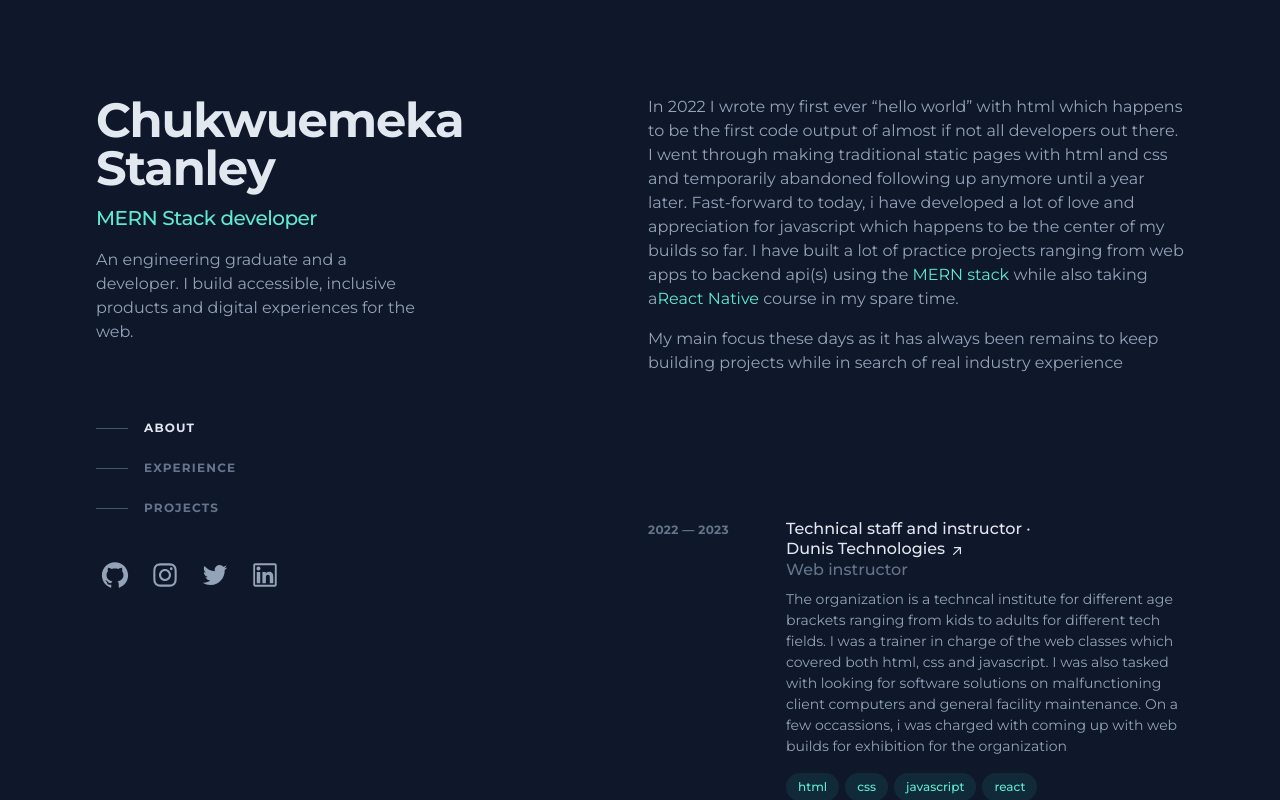
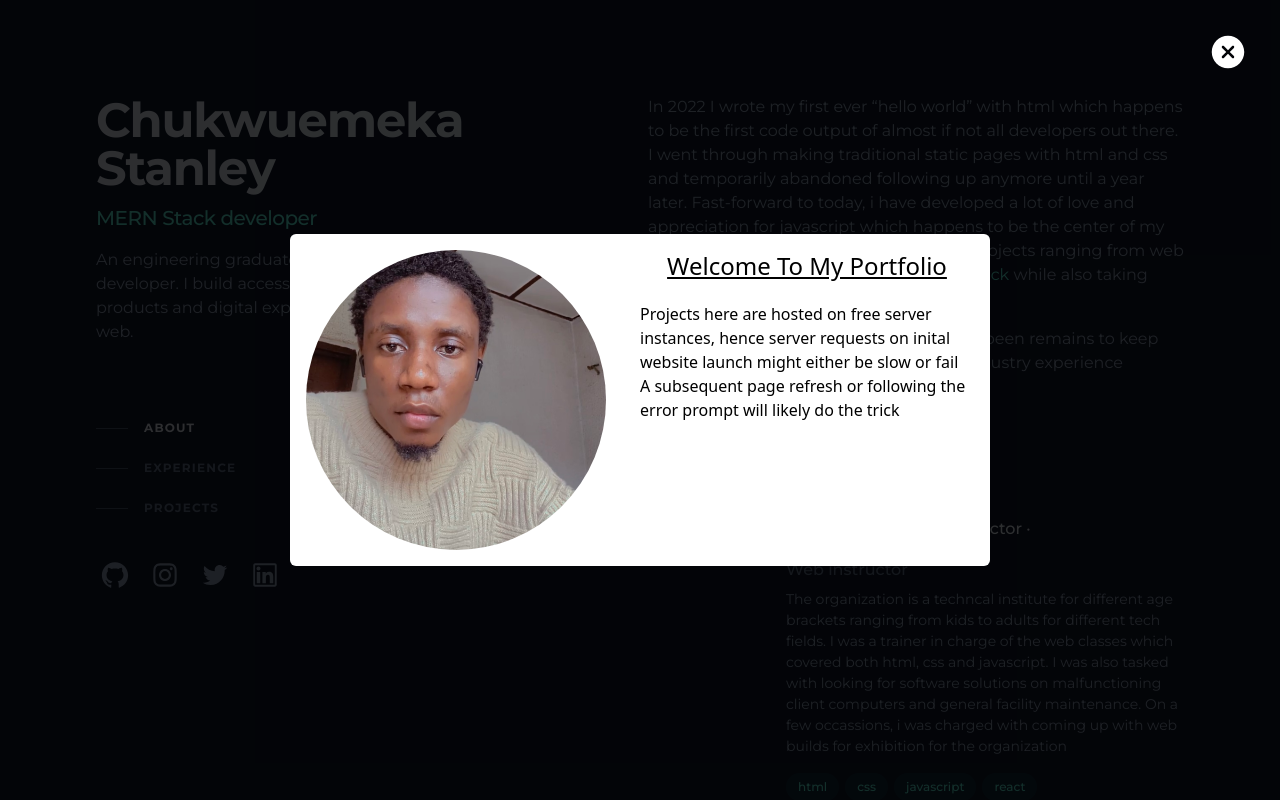
Before and after one commit to Superstahn95/portfolio, a React (Vite) app: page / in a window 1280 px wide. Shown: the top 800 px of the page. Built offline with nearby package versions, Linux system fonts and the light colour scheme.

Commit message:
added an instruction modal to further explain project state to guest

```diff
--- a/src/App.jsx
+++ b/src/App.jsx
@@ -1,12 +1,20 @@
-import { useState } from "react";
+import { useState, useEffect } from "react";
 import { BrowserRouter as Router, Routes, Route } from "react-router-dom";
 import HomePage from "./pages/HomePage";
 import Resume from "./pages/Resume";
 import ProjectArchive from "./pages/ProjectArchive";
+import Modal from "./components/Modal";
 
 function App() {
+  const [showModal, setShowModal] = useState(false);
+  useEffect(() => {
+    setTimeout(() => {
+      setShowModal(true);
+    }, 3000);
+  }, []);
   return (
     <>
+      {showModal && <Modal showModal={showModal} setShowModal={setShowModal} />}
       <Router>
         <Routes>
           <Route path="/" element={<HomePage />} />
--- /dev/null
+++ b/src/components/Modal.jsx
@@ -0,0 +1,42 @@
+import { IoIosCloseCircle } from "react-icons/io";
+
+function Modal({ showModal, setShowModal }) {
+  return (
+    <div
+      className={`fixed z-[1997] top-0 left-0 right-0  bottom-0 bg-black/80 flex justify-center items-center transition-opacity duration-1000 ${
+        showModal ? "opacity-1 " : "opacity-0 pointer-events-none"
+      }  `}
+    >
+      <div className="rounded-md bg-white p-4 flex flex-col md:flex-row   max-w-[700px]">
+        <div className="flex-1">
+          <img
+            src="/images/portfolio.jpg"
+            alt=""
+            className="w-[100px] h-[100px] md:w-[300px] md:h-[300px] object-cover md:rounded-full rounded-xl "
+          />
+        </div>
+        <div className="flex-1">
+          <p className="hidden md:block text-black capitalize text-xl md:text-2xl  text-center underline">
+            Welcome to my portfolio
+          </p>
+          <p className="mt-2 md:mt-5 text-black ">
+            Projects here are hosted on free server instances, hence server
+            requests on inital website launch might either be slow or fail
+          </p>
+          <p className="text-black ">
+            A subsequent page refresh or following the error prompt will likely
+            do the trick
+          </p>
+        </div>
+      </div>
+      <button
+        onClick={() => setShowModal(false)}
+        className="absolute z-[1999] top-4 right-4 md:top-8 md:right-8"
+      >
+        <IoIosCloseCircle color="white" size={40} />
+      </button>
+    </div>
+  );
+}
+
+export default Modal;
--- a/src/pages/HomePage.jsx
+++ b/src/pages/HomePage.jsx
@@ -5,13 +5,13 @@ import Projects from "../components/Projects";
 import { useState } from "react";
 import Section from "../components/Section";
 import { Link } from "react-router-dom"; //new line
+
 function HomePage() {
   const [activeSection, setActiveSection] = useState("about");
 
   const handleSectionChange = (sectionId) => {
     setActiveSection(sectionId);
   };
-  console.log(activeSection);
   return (
     <section className="font-montserrat px-6 py-12 min-h-screen max-w-screen-xl mx-auto md:px-12 md:py:20 lg:px-24 lg:py-0">
       <div className="lg:flex lg:justify-between lg:gap-4 ">
@@ -73,9 +73,9 @@ function HomePage() {
                     aria-hidden="true"
                   >
                     <path
-                      fill-rule="evenodd"
+                      fillRule="evenodd"
                       d="M5.22 14.78a.75.75 0 001.06 0l7.22-7.22v5.69a.75.75 0 001.5 0v-7.5a.75.75 0 00-.75-.75h-7.5a.75.75 0 000 1.5h5.69l-7.22 7.22a.75.75 0 000 1.06z"
-                      clip-rule="evenodd"
+                      clipRule="evenodd"
                     ></path>
                   </svg>
                 </span>
```
Also changed, not shown: public/images/portfolio.jpg (added), 1 other file (tests, documents, lock files or other folders).
